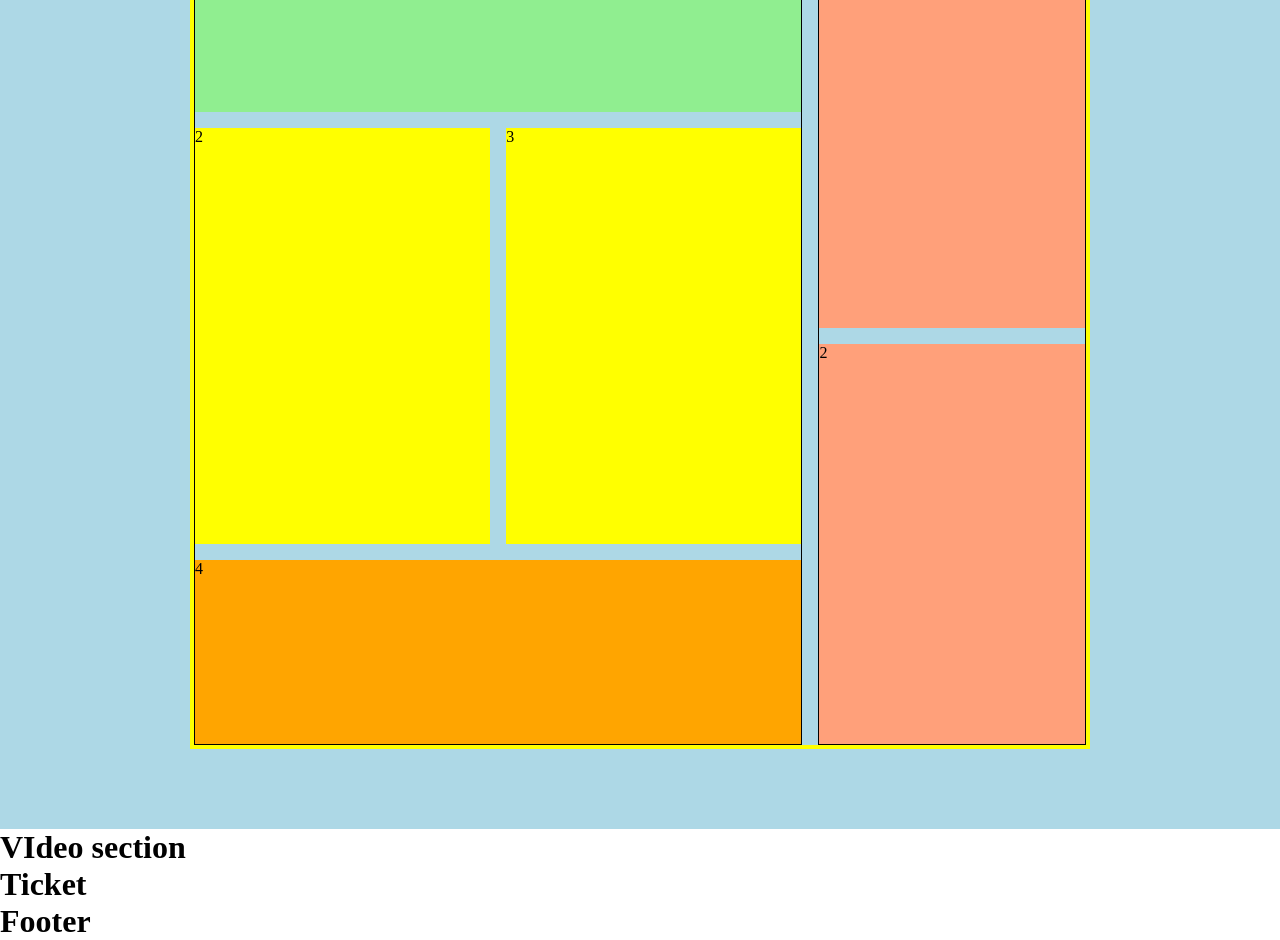
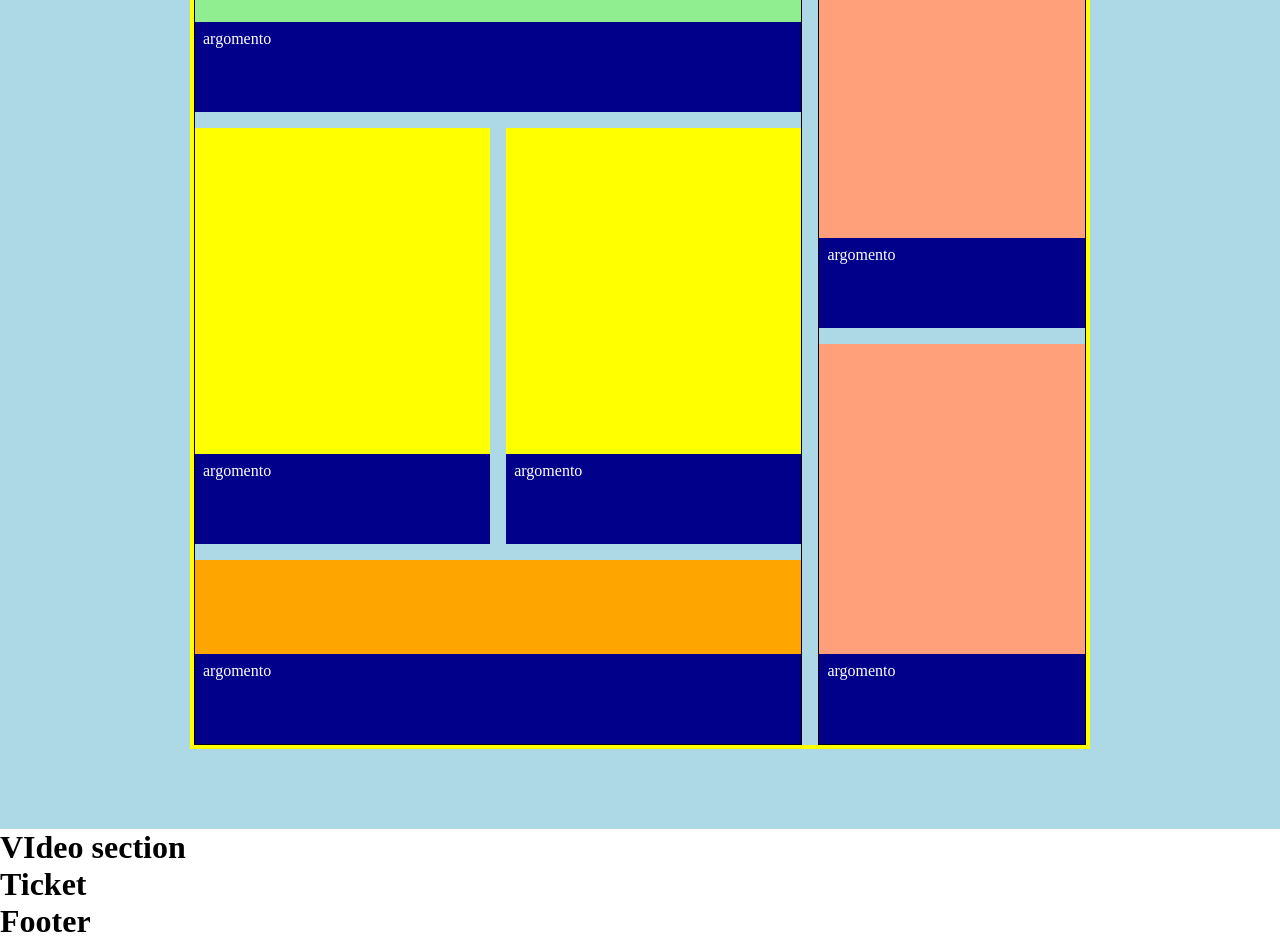
Before and after one commit to MarcelloPet94/proj-html-vuejs, a Vue app: page / in a window 1280 px wide. Shown: the part 1160-2100 px from the top of the page. Built offline with nearby package versions, Linux system fonts and the light colour scheme.

Commit message:
struttura - news content

```diff
--- a/src/components/Main.vue
+++ b/src/components/Main.vue
@@ -5,14 +5,38 @@
     />
     <div class="grid_news">
         <div class="sx_block">
-            <div class="news_sx box1">1</div>
-            <div class="news_sx box2">2</div>
-            <div class="news_sx box3">3</div>
-            <div class="news_sx box4">4</div>
+            <div class="news_thumb box1">
+              <div class="content_thumb">
+                argomento
+              </div>
+            </div>
+            <div class="news_thumb box2">
+              <div class="content_thumb">
+                argomento
+              </div>
+            </div>
+            <div class="news_thumb box3">
+              <div class="content_thumb">
+                argomento
+              </div>
+            </div>
+            <div class="news_thumb box4">
+              <div class="content_thumb">
+                argomento
+              </div>
+            </div>
         </div>
         <div class="dx_block">
-            <div class="news_sx box_dx1">1</div>
-            <div class="news_sx box_dx2">2</div>
+            <div class="news_thumb box_dx1">
+              <div class="content_thumb">
+                argomento
+              </div>
+            </div>
+            <div class="news_thumb box_dx2">
+              <div class="content_thumb">
+                argomento
+              </div>
+            </div>
         </div>
     </div>
   </section>
@@ -49,6 +73,22 @@ export default {
     width: 900px;
     height: auto;
     border: 4px solid yellow;
+
+    .news_thumb
+    {
+      position: relative;
+
+      .content_thumb
+      {
+        position: absolute;
+        bottom: 0;
+        width: 100%;
+        height: 90px;
+        padding: 8px;
+        background-color: darkblue;
+        color: #fff;
+      }
+    }
 
     .sx_block
     {
```
